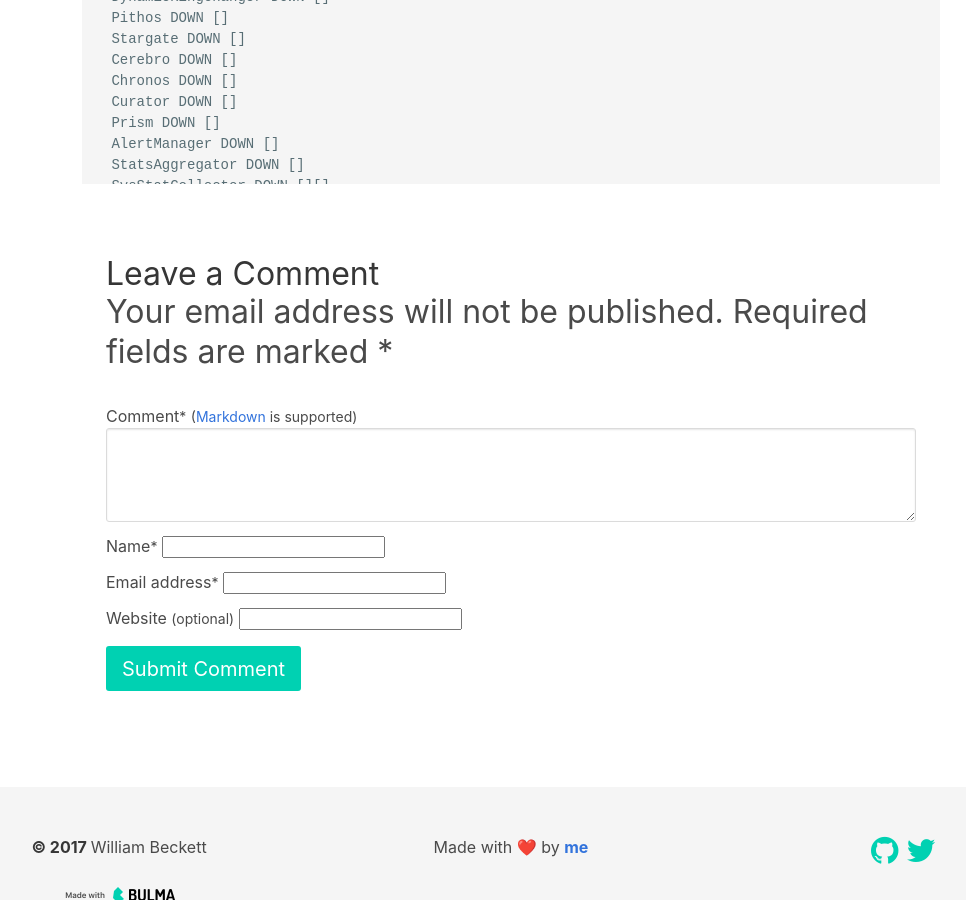
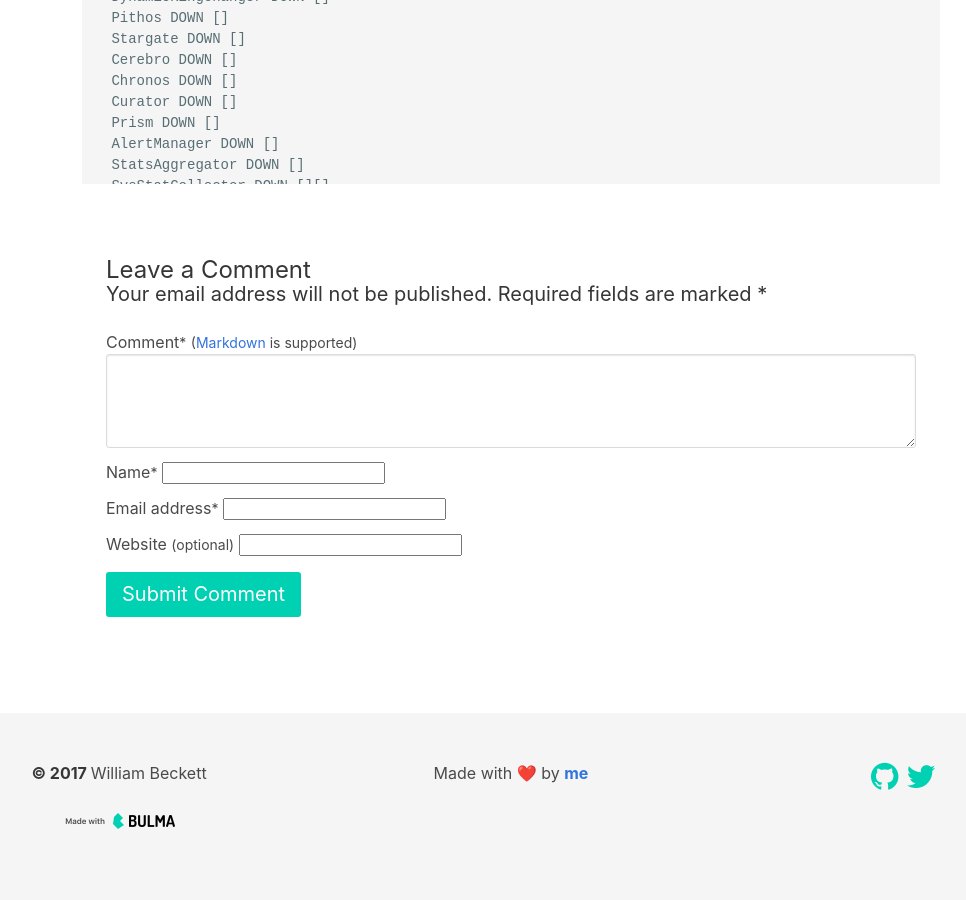
Before and after one commit to wjbeckett/blog, a Jekyll site: the page built from _posts/2017-07-20-stopping-nutanix-cluster.md, in a window 1280 px wide and 900 px high, scrolled down 546 px. Shown: the whole window, without its empty margins (129-1095 px from the left). Built offline with Jekyll 4.4.1, drawn with Linux system fonts in a browser that asks for light colours.

Commit message:
updated form

```diff
--- a/_includes/post_comments.html
+++ b/_includes/post_comments.html
@@ -20,8 +20,8 @@
     {% endif %}
 
     <!-- Start new comment form -->
-    <h3 class="title is-3">Leave a Comment</h3>
-    <p class="subtitle is-3">Your email address will not be published. Required fields are marked <span class="required">*</span></p>
+    <h1 class="title is-4">Leave a Comment</h1>
+    <h2 class="subtitle is-5">Your email address will not be published. Required fields are marked <span class="required">*</span></h2>
     <form id="comment-form" class="post_comments-form js-form form" method="post" action="https://api.staticman.net/v1/entry/{{ site.repository }}/{{ site.staticman.branch }}">
       <div class="field">
         <label for="comment-form-message">Comment<small class="required">*</small> <small>(<a href="https://daringfireball.net/projects/markdown/">Markdown</a> is supported)</small></label>
```
